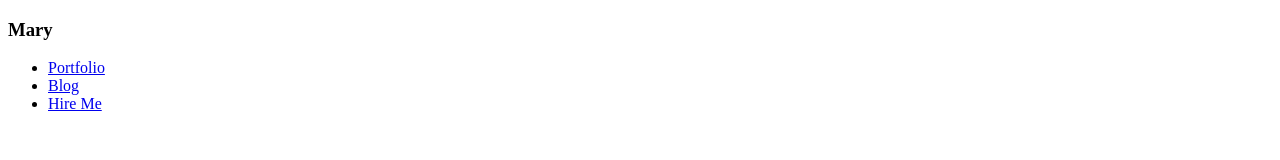
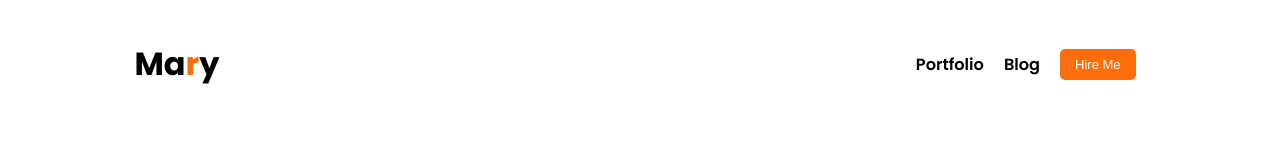
Before and after one commit to MUSTAKIMBIN/practice_portfolio001, a plain HTML site: page index.html in a window 1280 px wide. Drawn offline with Linux system fonts and the light colour scheme.

Commit message:
nav bar styles done

```diff
--- a/Styles/style.css
+++ b/Styles/style.css
@@ -0,0 +1,34 @@
+/* font style */
+.poppins-black {
+  font-family: "Poppins", sans-serif;
+  font-weight: 400;
+}
+
+/*  nav styles */
+
+nav {
+  display: flex;
+  justify-content: space-between;
+  width: 80%;
+  margin: 0 auto;
+}
+nav ul {
+  display: flex;
+  align-items: center;
+  list-style: none;
+}
+nav ul a {
+  text-decoration: none;
+  color: black;
+}
+nav ul li {
+  font-size: 1.01rem;
+  font-weight: 600;
+  margin: 0 10px;
+}
+nav h3 {
+  font-size: 2rem;
+}
+.mary {
+  color: #fd6e0a;
+}
--- a/index.html
+++ b/index.html
@@ -5,17 +5,39 @@
     <meta name="viewport" content="width=device-width, initial-scale=1.0" />
     <title>Portfolio</title>
     <link rel="shortcut icon" href="images/icons/js.png" type="image/x-icon" />
+    <link rel="preconnect" href="https://fonts.googleapis.com" />
+    <link rel="preconnect" href="https://fonts.gstatic.com" crossorigin />
+    <link
+      href="https://fonts.googleapis.com/css2?family=Open+Sans:ital,wght@0,300..800;1,300..800&family=Poppins:ital,wght@0,100;0,200;0,300;0,400;0,500;0,600;0,700;0,800;0,900;1,100;1,200;1,300;1,400;1,500;1,600;1,700;1,800;1,900&display=swap"
+      rel="stylesheet"
+    />
     <link rel="stylesheet" href="Styles/style.css" />
   </head>
-  <body>
+  <body class="poppins-black">
     <header>
       <!-- nav var start here -->
       <nav>
-        <h3>Ma<span>r</span>y</h3>
+        <h3>Ma<span class="mary">r</span>y</h3>
         <ul>
           <li><a href="#">Portfolio</a></li>
           <li><a href="#">Blog</a></li>
-          <li><a href="#">Hire Me</a></li>
+          <li>
+            <a href="#"
+              ><button
+                style="
+                  background-color: #fd6e0a;
+                  color: white;
+                  border: none;
+                  padding: 8px 15px;
+                  border-radius: 5px;
+                  font-size: small;
+                  font-weight: 400;
+                "
+              >
+                Hire Me
+              </button></a
+            >
+          </li>
         </ul>
       </nav>
     </header>
```
